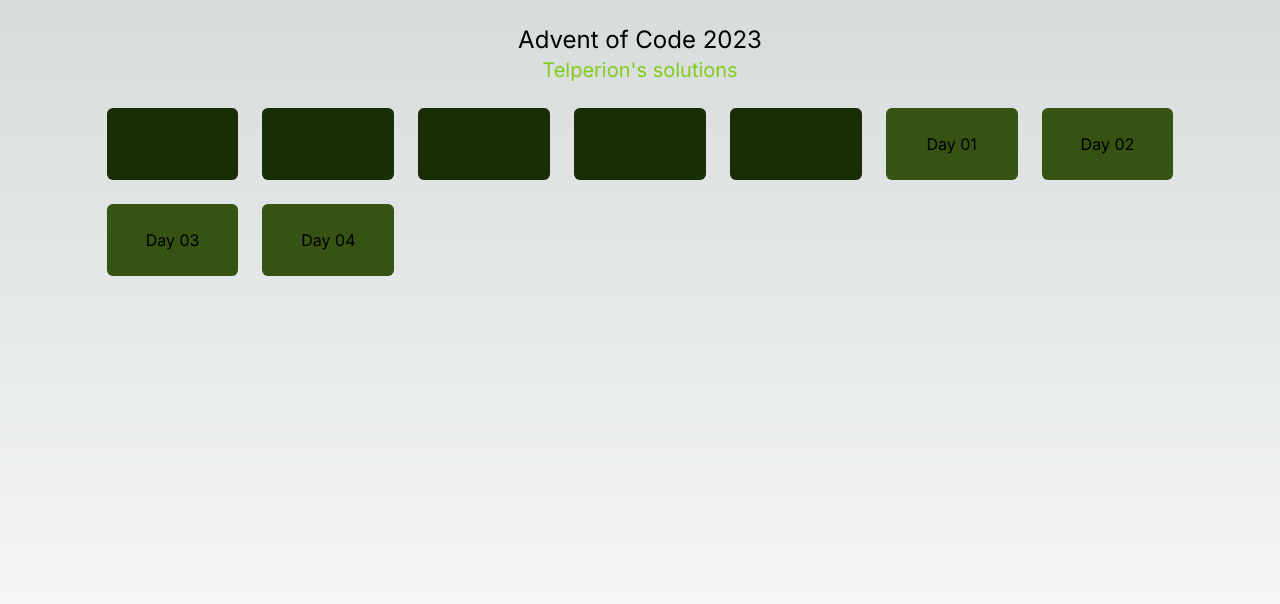
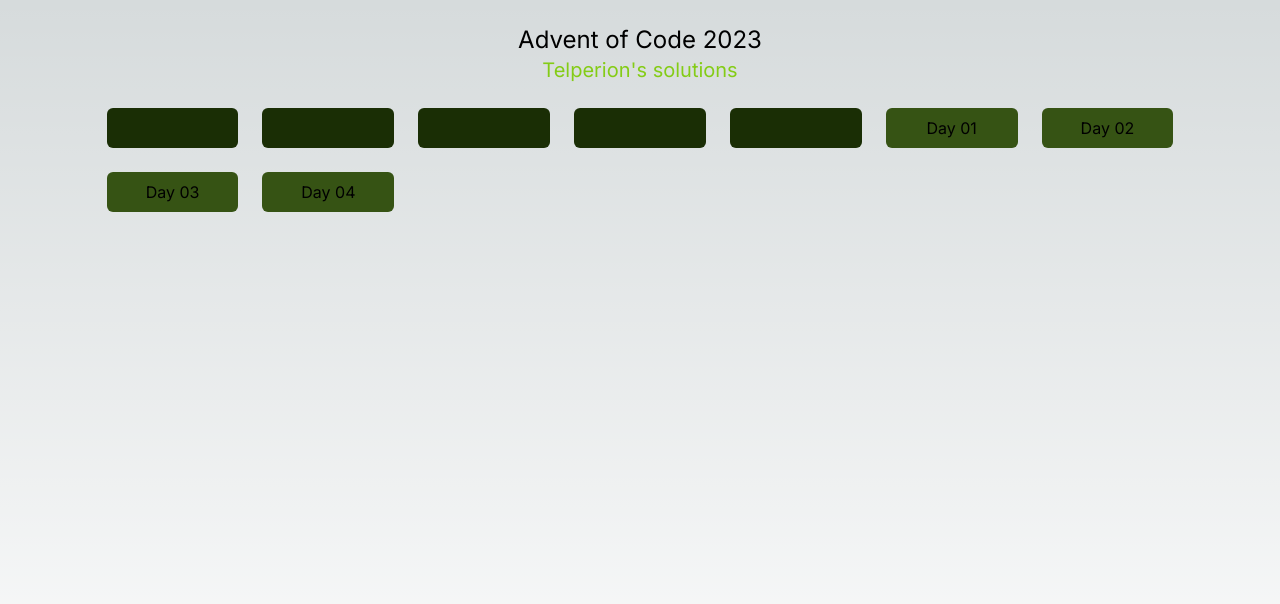
Before and after one commit to telperion/adventofcode-2023, a Next.js app: page / in a window 1280 px wide. Shown: the top 604 px of the page. Built offline with nearby package versions, Linux system fonts and the light colour scheme.

Commit message:
minor visual cleanup to homepage

```diff
--- a/src/app/page.tsx
+++ b/src/app/page.tsx
@@ -24,10 +24,10 @@
       </div>
       <div className="w-5/6 mx-auto grid grid-cols-7 grid-flow-row-dense gap-6">
         {blanks.map((i) => (
-            <div key={`blank-${i}`}className="rounded-md min-w-fit bg-lime-950 p-6"></div>
+            <div key={`blank-${i}`}className="rounded-md min-w-fit bg-lime-950 p-2"></div>
         ))}
         {days.map((d) => (
-            <Link key={d} href={`/day${d}`} className="rounded-md min-w-fit text-center bg-lime-900 hover:bg-lime-600 p-6">Day {d}</Link>
+            <Link key={d} href={`/day${d}`} className="rounded-md min-w-fit text-center bg-lime-900 hover:bg-lime-600 p-2"><span className="hidden md:inline">Day </span>{d}</Link>
         ))}
       </div>
     </main>
```
